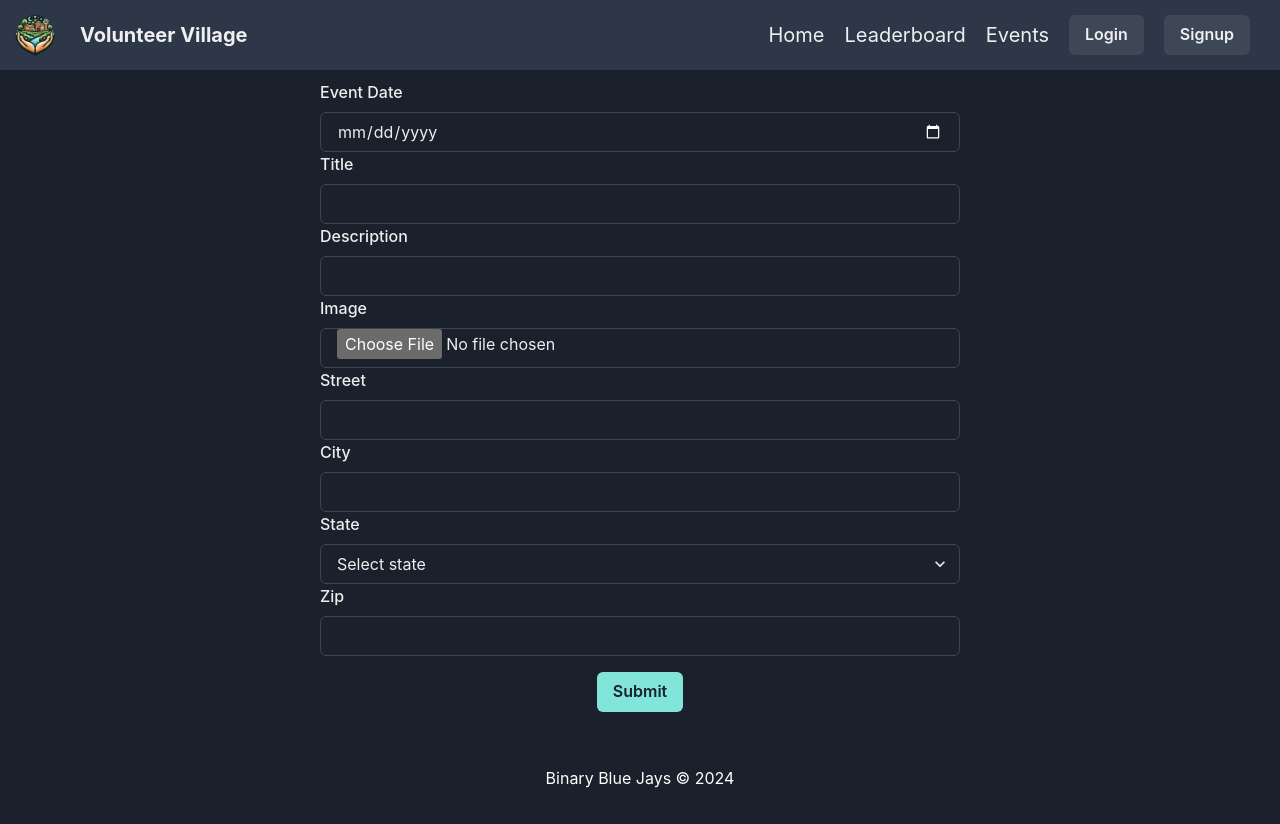
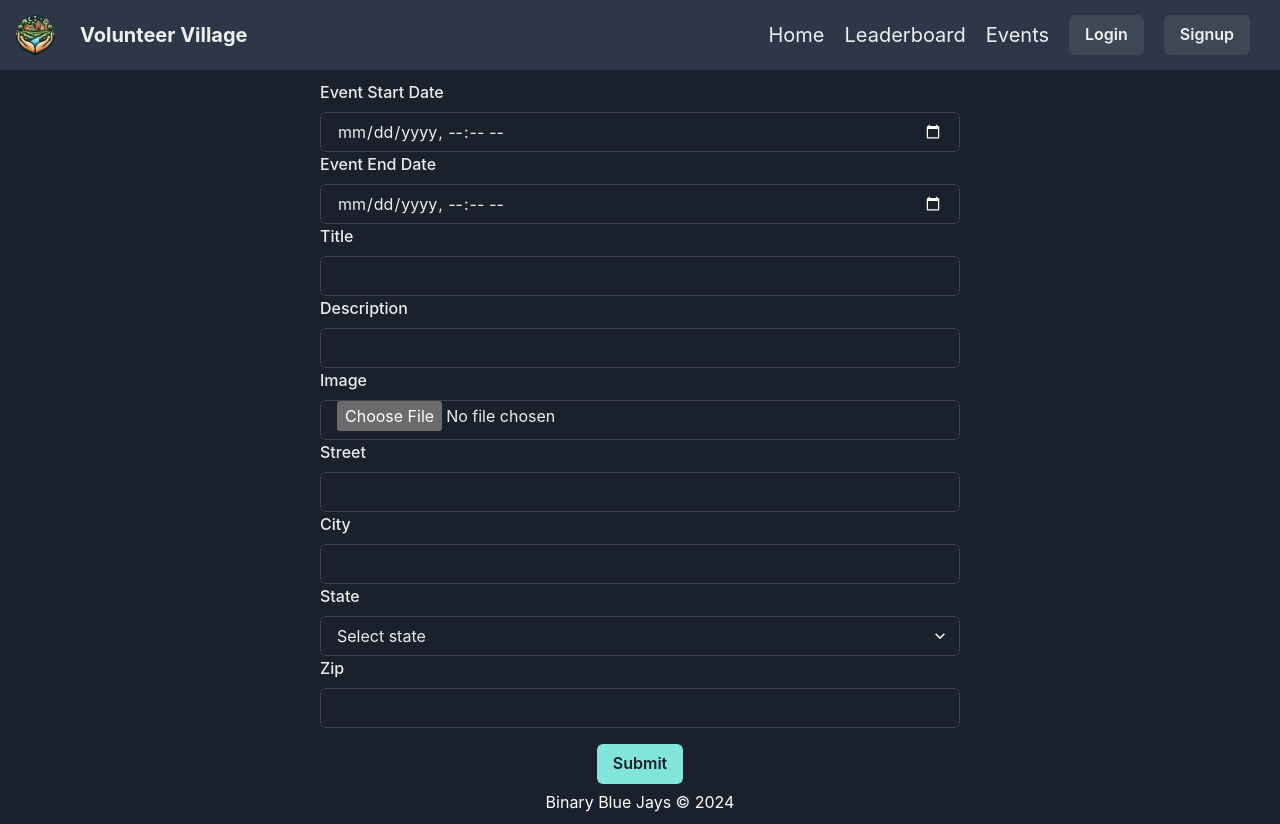
Before and after one commit to Etown-Computer-Science-Club/VolunteerVillage, a React (Vite) app in the folder client/: page /create in a window 1280 px wide. Before the commit the page ends 800 px from the top, so only its background shows below. Built offline with nearby package versions, Linux system fonts and the light colour scheme.

Commit message:
Refactor event date handling in Create component

```diff
--- a/client/src/pages/Create.jsx
+++ b/client/src/pages/Create.jsx
@@ -2,7 +2,8 @@ import { Box, Button, Center, FormControl, FormLabel, Input, Select } from "@cha
 import { useState } from "react";
 
 export default function Create() {
-    const [eventDate, setEventDate] = useState("");
+    const [eventDateStart, setEventDateStart] = useState("");
+    const [eventDateEnd, setEventDateEnd] = useState("");
     const [title, setTitle] = useState("");
     const [description, setDescription] = useState("");
     const [street, setStreet] = useState("");
@@ -13,7 +14,8 @@ export default function Create() {
     const handleSubmit = (e) => {
         e.preventDefault();
         const event = {
-            eventDate,
+            eventDateStart,
+            eventDateEnd,
             title,
             description,
             address: {
@@ -24,15 +26,20 @@ export default function Create() {
             }
         };
         console.log(event);
+        console.log(JSON.stringify(event))
     };
 
     return (
         <Center>
             <Box w="50vw">
                 <form onSubmit={handleSubmit}>
-                    <FormControl id="eventDate">
-                        <FormLabel>Event Date</FormLabel>
-                        <Input type="date" value={eventDate} onChange={(e) => setEventDate(e.target.value)} />
+                    <FormControl id="eventDateStart">
+                        <FormLabel>Event Start Date</FormLabel>
+                        <Input type="datetime-local" value={eventDateStart} onChange={(e) => setEventDateStart(e.target.value)} />
+                    </FormControl>
+                    <FormControl id="eventDateEnd">
+                        <FormLabel>Event End Date</FormLabel>
+                        <Input type="datetime-local" value={eventDateEnd} onChange={(e) => setEventDateEnd(e.target.value)} />
                     </FormControl>
                     <FormControl id="title">
                         <FormLabel>Title</FormLabel>
@@ -114,7 +121,7 @@ export default function Create() {
                         <Input type="text" value={zip} onChange={(e) => setZip(e.target.value)} />
                     </FormControl>
                     <Center>
-                        <Button mt={4} colorScheme="teal" type="submit">
+                        <Button mt={4} onClick={handleSubmit} colorScheme="teal" type="submit">
                             Submit
                         </Button>
                     </Center>
```
